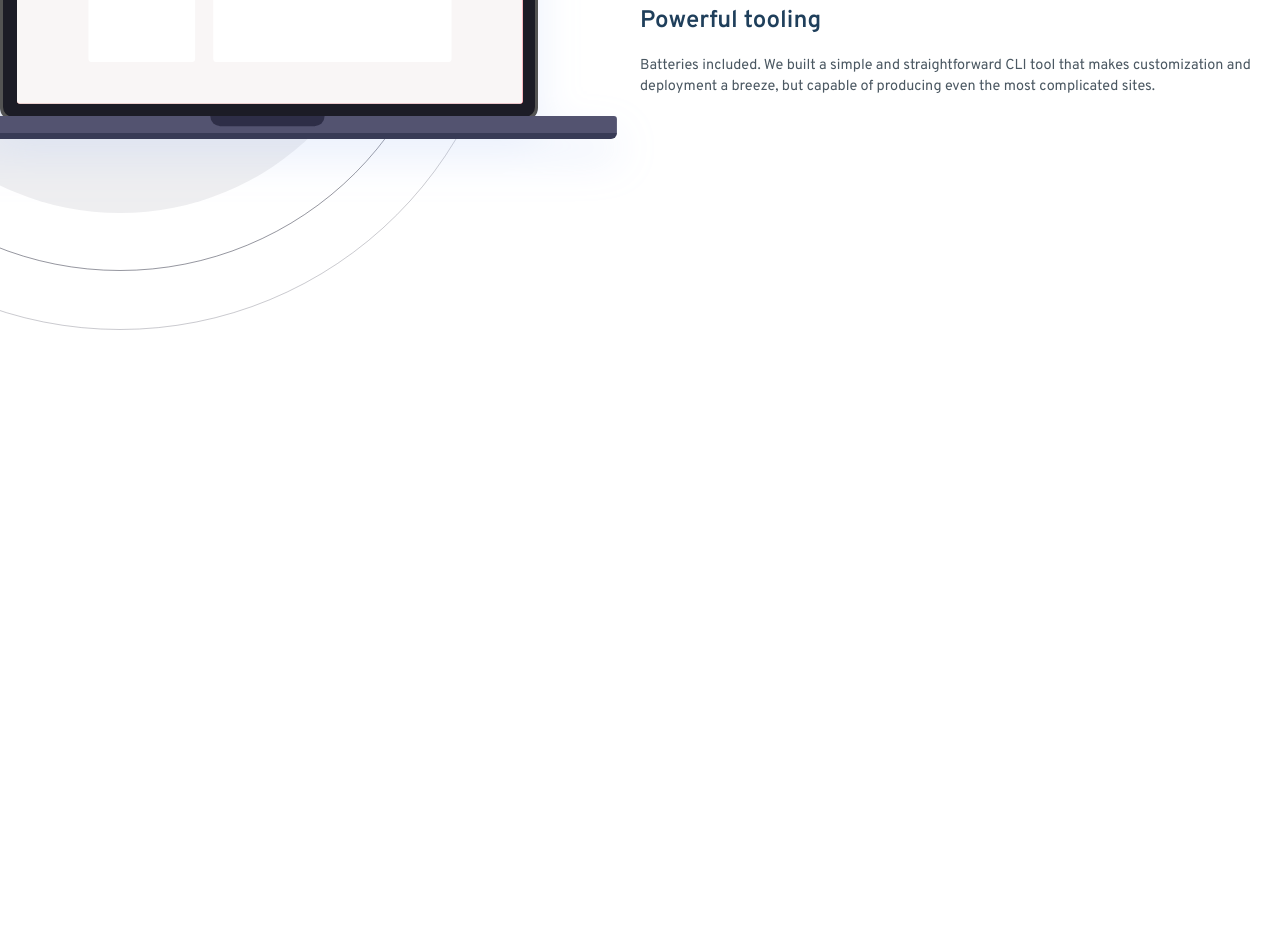
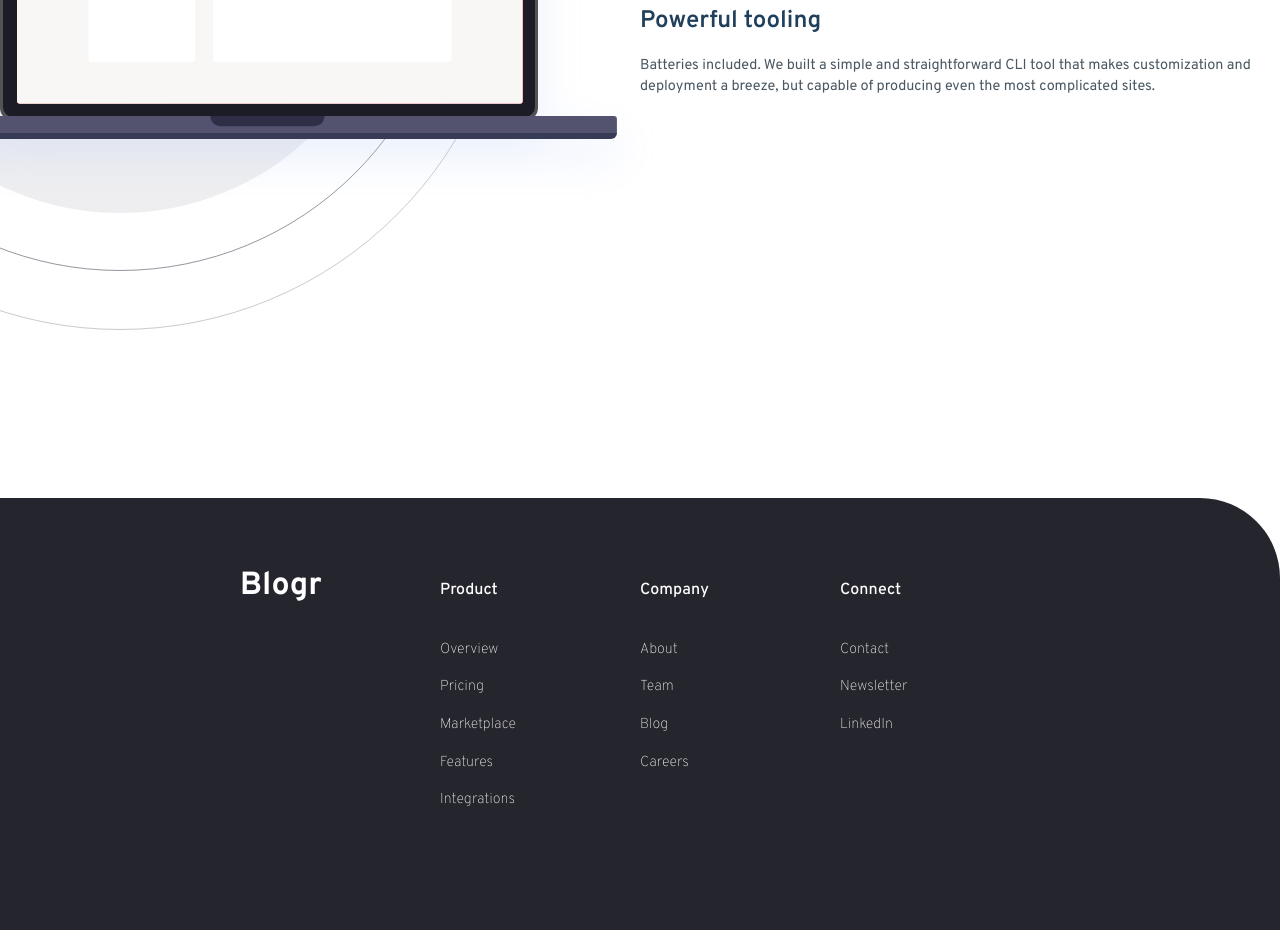
Before and after one commit to AndersenIA/Blogr-landing-page, a plain HTML site: page index.html in a window 1280 px wide. Shown: the part 2519-3449 px from the top of the page. Before the commit the page ends 2849 px from the top, so only its background shows below. Drawn offline with Linux system fonts and the light colour scheme.

Commit message:
Fixing footer section

```diff
--- a/index.html
+++ b/index.html
@@ -140,5 +140,31 @@
         </div>
       </section>
     </main>
+    <footer>
+      <div class="footer-div">
+        <h3 class="footer-heading">Blogr</h3>
+        <div class="footer-category">
+          <h4 class="footer-sub-heading">Product</h4>
+          <a href="#" class="footer-links">Overview</a
+          ><a href="#" class="footer-links">Pricing</a
+          ><a href="#" class="footer-links">Marketplace</a
+          ><a href="#" class="footer-links">Features</a
+          ><a href="#" class="footer-links">Integrations</a>
+        </div>
+        <div class="footer-category">
+          <h4 class="footer-sub-heading">Company</h4>
+          <a href="#" class="footer-links">About</a
+          ><a href="#" class="footer-links">Team</a
+          ><a href="#" class="footer-links">Blog</a
+          ><a href="#" class="footer-links">Careers</a>
+        </div>
+        <div class="footer-category">
+          <h4 class="footer-sub-heading">Connect</h4>
+          <a href="#" class="footer-links">Contact</a
+          ><a href="#" class="footer-links">Newsletter</a
+          ><a href="#" class="footer-links">LinkedIn</a>
+        </div>
+      </div>
+    </footer>
   </body>
 </html>
--- a/style.css
+++ b/style.css
@@ -334,3 +334,46 @@ html {
   position: absolute;
   margin-left: -17rem;
 }
+
+/**********************************************************************************/
+/**********************************************************************************/
+/*FOOTER SECTION*/
+/**********************************************************************************/
+/**********************************************************************************/
+
+.footer-div {
+  margin-top: 25rem;
+  display: grid;
+  grid-template-columns: 1fr 1fr 1fr 1fr;
+  height: 27rem;
+  border-radius: 0 5rem 0 0;
+  background-color: hsl(240, 10%, 16%);
+  padding-inline: 15rem;
+  padding-top: 4rem;
+}
+
+.footer-heading {
+  color: white;
+  font-size: 2rem;
+}
+
+.footer-category {
+  display: flex;
+  flex-direction: column;
+  height: 20rem;
+  padding-top: 1rem;
+}
+
+.footer-sub-heading {
+  color: white;
+  font-weight: 500;
+  margin-bottom: 2.3rem;
+}
+
+.footer-links {
+  color: white;
+  text-decoration: none;
+  margin-bottom: 1rem;
+  font-size: 0.9rem;
+  font-weight: 100;
+}
```
